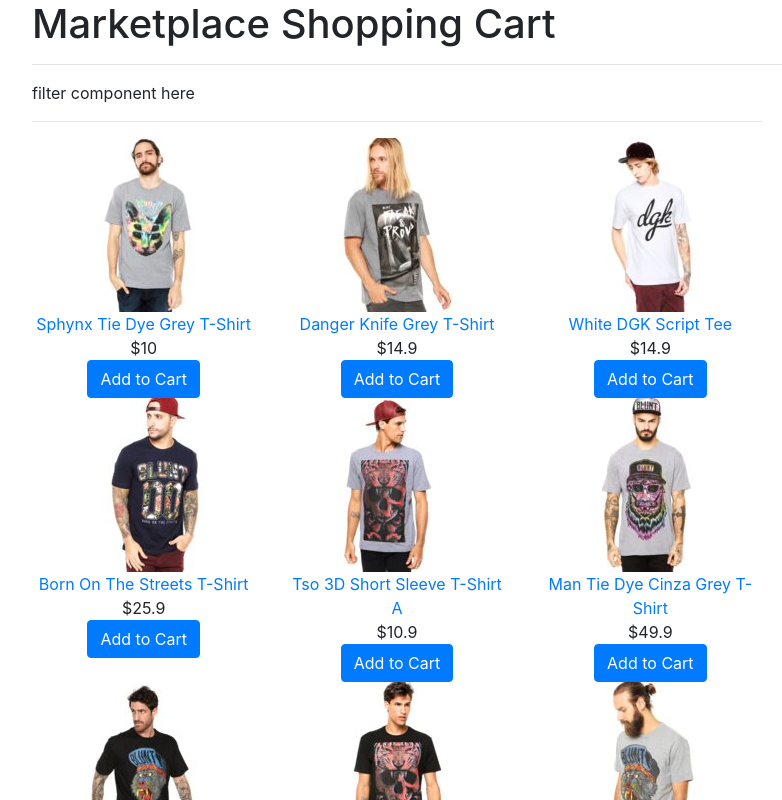
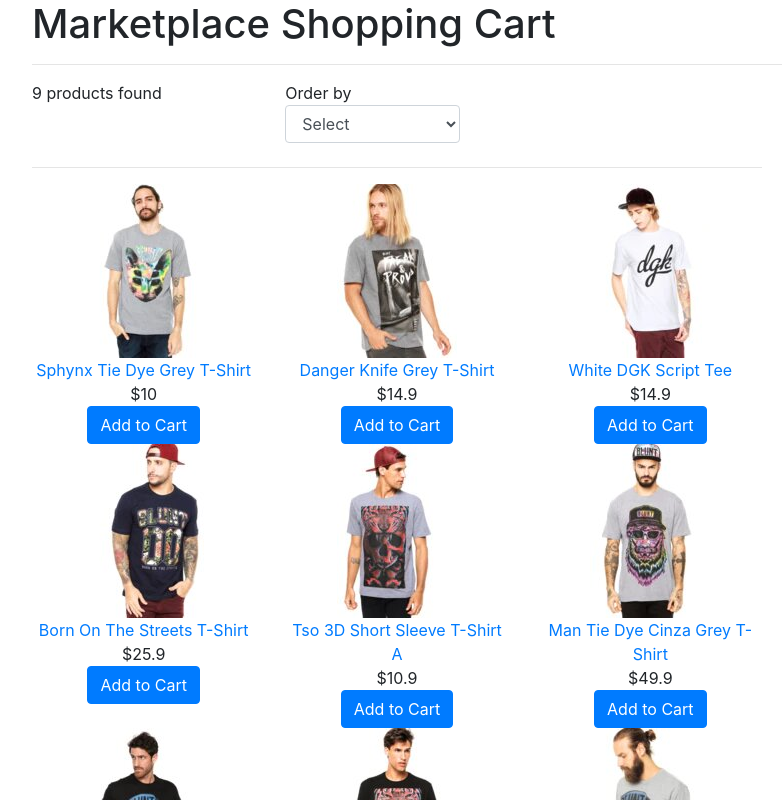
Before and after one commit to rorychristianmurray/shopping-cart, a React (Create React App) app: page / in a window 1280 px wide. Shown: the top 800 px of the page, without its empty margins (53-835 px from the left). Built offline with nearby package versions, Linux system fonts and the light colour scheme; data requests are answered from the project's data file.

Commit message:
Add selector

```diff
--- a/src/App.js
+++ b/src/App.js
@@ -8,10 +8,11 @@
 
   const [products, setProducts] = React.useState([])
   const [filteredProducts, setFilteredProducts] = React.useState([])
-  const [size, setSize] = React.useState([])
-  const [sort, setSort] = React.useState([])
+  const [size, setSize] = React.useState()
+  const [sort, setSort] = React.useState()
   // console.log("products : ", products)
   // console.log("filteredProducts : ", filteredProducts)
+  console.log("filteredProducts.length : ", filteredProducts.length )
 
   let handleAddToCart = () => {
     console.log("in handleAddToCart")
--- a/src/components/Filter.js
+++ b/src/components/Filter.js
@@ -1,11 +1,29 @@
 import React from "react"
 
-export default () => {
+export default props => {
     return (
-        <div>
-            <div>
-                filter component here
+        <div className="row">
+            <div className="col-md-4">
+                {props.count} products found
+            </div>
+            <div className="col-md-4">
+                <label>
+                    Order by
+                    <select className="form-control" value={props.sort}
+                    onChange={props.handleChangeSort}
+                    >
+                        <option value="">Select</option>
+                        <option value="lowest">lowest to highest</option>
+                        <option value="highest">highest to lowest</option>
+
+                    </select>
+                </label>
+
+            </div>
+            <div className="col-md-4">
+
             </div>
         </div>
+
     )
 }
```
